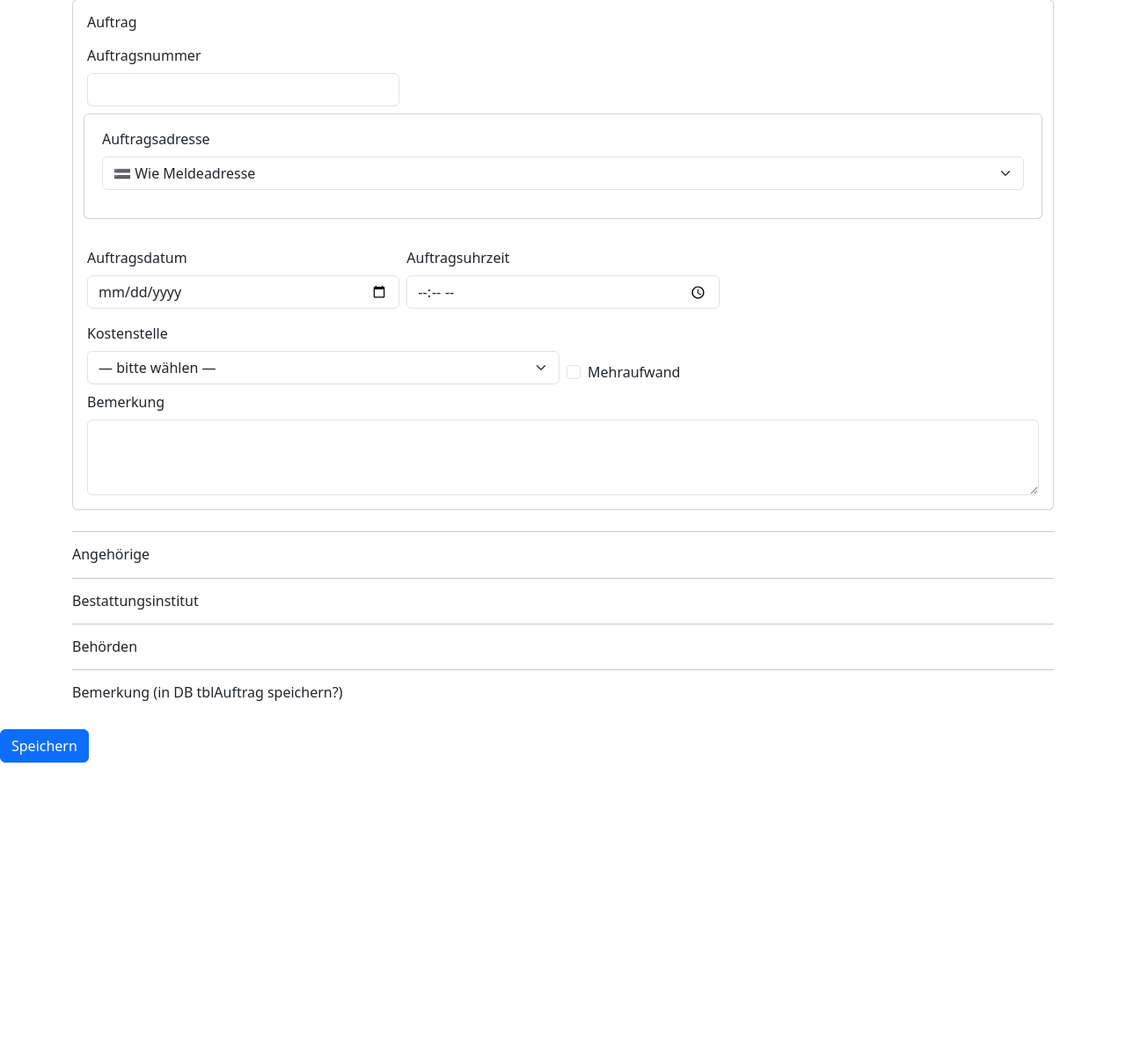
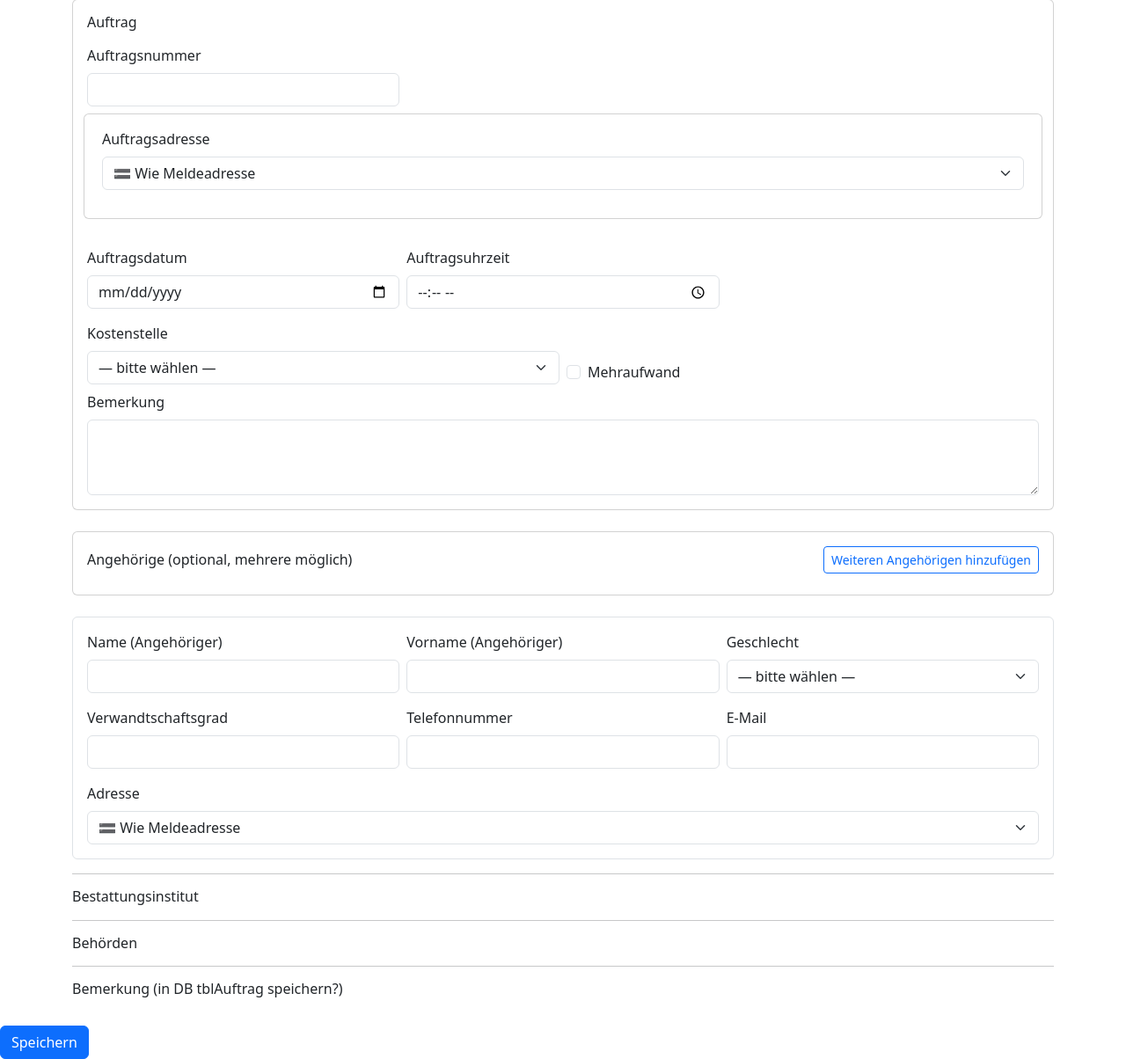
Before and after one commit to ngin10011/lsb_app, a Flask app: page /tb/new in a window 1280 px wide. Shown: the part 999-2203 px from the top of the page at 88% size. Before the commit the page ends 1866 px from the top, so only its background shows below. Run offline with Flask 3, Linux system fonts and the light colour scheme; data that the repository does not hold is empty.

Commit message:
angehörige tbl angelegt, tb formular erweiter um mehrere angehörige

```diff
--- a/app.py
+++ b/app.py
@@ -1,5 +1,5 @@
 # app.py
-from flask import Flask, render_template, redirect, url_for
+from flask import Flask, render_template, redirect, url_for, request
 import os
 from dotenv import load_dotenv
 from flask_sqlalchemy import SQLAlchemy
@@ -10,7 +10,7 @@ from sqlalchemy import event
 from sqlalchemy.engine import Engine
 from sqlalchemy.exc import IntegrityError
 from models import (db, Patient, GeschlechtEnum, Adresse,
-                    Auftrag, KostenstelleEnum)
+                    Auftrag, KostenstelleEnum, Angehoeriger)
 from faker import Faker
 from datetime import date
 import random
@@ -49,31 +49,34 @@ def home():
 def tb_new():
     form = TBPatientForm()
 
-    # Choices für vorhandene Adressen befüllen (+ „Neu…“ Option)
+    # Adress-Choices (bestehende)
     adressen = Adresse.query.order_by(Adresse.ort, Adresse.plz, Adresse.strasse, Adresse.hausnummer).all()
+    form.meldeadresse_id.choices = [(-1, "➕ Neue Adresse anlegen…")] + [(a.id, str(a)) for a in adressen]
+    form.auftragsadresse_id.choices = [(-2, "🟰 Wie Meldeadresse"), (-1, "➕ Neue Adresse anlegen…")] + [(a.id, str(a)) for a in adressen]
 
-    # Choices für Meldeadresse
-    form.meldeadresse_id.choices = [(-1, "➕ Neue Adresse anlegen…")] + [(a.id, str(a)) for a in adressen]
+    if request.method == "POST" and "add_relative" in request.form:
+        form.angehoerige.append_entry()
+        # Choices für das neu angehängte Subform setzen:
+        new = form.angehoerige[-1].form
+        new.geschlecht.choices = [("", "— bitte wählen —")] + [(g.value, g.value) for g in GeschlechtEnum]
+        new.adresse_choice.choices = [
+            (-2, "🟰 Wie Meldeadresse"),
+            (-4, "🟰 Wie Auftragsadresse"),
+            (-1, "➕ Neue Adresse anlegen…"),
+            (-3, "Unbekannt"),
+        ]
+        return render_template("tb_new.html", form=form)
 
-    # 2) Choices für Auftragsadresse (mit „Wie Meldeadresse“)
-    form.auftragsadresse_id.choices = [
-        (-2, "🟰 Wie Meldeadresse"),
-        (-1, "➕ Neue Adresse anlegen…"),
-    ] + [(a.id, str(a)) for a in adressen]
 
     if form.validate_on_submit():
-        # Meldeadresse bestimmen
+        # --- Meldeadresse bestimmen (wie bisher) ---
         if form.meldeadresse_id.data != -1:
             adr_melde = Adresse.query.get(form.meldeadresse_id.data)
             if not adr_melde:
-                # Fallback: sollte eigentlich nicht passieren
                 return render_template("tb_new.html", form=form, error="Meldeadresse nicht gefunden.")
         else:
-            # …oder neue Adresse anlegen (validiere minimal)
             required = ["new_strasse", "new_hausnummer", "new_plz", "new_ort"]
-            missing = [f for f in required if not getattr(form, f).data]
-            if missing:
-                # einfache Fehlermeldung – alternativ Feldfehler setzen
+            if any(not getattr(form, f).data for f in required):
                 return render_template("tb_new.html", form=form, error="Bitte alle Felder der Meldeadresse ausfüllen.")
             adr_melde = Adresse.query.filter_by(
                 strasse=form.new_strasse.data,
@@ -86,17 +89,15 @@ def tb_new():
                 plz=form.new_plz.data,
                 ort=form.new_ort.data,
             )
-            db.session.add(adr_melde)
-            db.session.flush()
+            db.session.add(adr_melde); db.session.flush()
 
         # --- Auftragsadresse bestimmen ---
         sel = form.auftragsadresse_id.data
-        if sel == -2:  # wie Meldeadresse
+        if sel == -2:
             adr_auftrag = adr_melde
-        elif sel == -1:  # neu
+        elif sel == -1:
             required2 = ["auftrag_strasse", "auftrag_hausnummer", "auftrag_plz", "auftrag_ort"]
-            missing2 = [f for f in required2 if not getattr(form, f).data]
-            if missing2:
+            if any(not getattr(form, f).data for f in required2):
                 return render_template("tb_new.html", form=form, error="Bitte alle Felder der Auftragsadresse ausfüllen.")
             adr_auftrag = Adresse.query.filter_by(
                 strasse=form.auftrag_strasse.data,
@@ -109,42 +110,87 @@ def tb_new():
                 plz=form.auftrag_plz.data,
                 ort=form.auftrag_ort.data,
             )
-            db.session.add(adr_auftrag)
-            db.session.flush()
+            db.session.add(adr_auftrag); db.session.flush()
         else:
             adr_auftrag = Adresse.query.get(sel)
             if not adr_auftrag:
                 return render_template("tb_new.html", form=form, error="Auftragsadresse nicht gefunden.")
 
-
-        # Patient anlegen
+        # --- Patient anlegen ---
         p = Patient()
-        form.populate_obj(p)
+        p.name         = form.name.data
+        p.geburtsname  = form.geburtsname.data
+        p.vorname      = form.vorname.data
+        p.geburtsdatum = form.geburtsdatum.data
+        p.geschlecht   = form.geschlecht.data
         p.meldeadresse = adr_melde
 
-        # --- NEU: Auftrag für diesen Patient ---
+        # --- Auftrag anlegen ---
         a = Auftrag(
             auftragsnummer=form.auftragsnummer.data,
             auftragsdatum=form.auftragsdatum.data,
             auftragsuhrzeit=form.auftragsuhrzeit.data,
-            kostenstelle=form.kostenstelle.data,   # bereits Enum dank coerce
+            kostenstelle=form.kostenstelle.data,
             mehraufwand=bool(form.mehraufwand.data),
             bemerkung=form.bemerkung.data,
             auftragsadresse=adr_auftrag,
-            patient=p,  # 1:1 Verknüpfung
+            patient=p,
         )
+        db.session.add(p)  # a hängt via relationship dran
+
+        # --- Mehrere Angehörige anlegen ---
+        for sub in form.angehoerige.entries:
+            f = sub.form
+            if not (f.name.data and f.vorname.data):
+                continue  # leere Zeilen ignorieren
+
+            # Adresse je Angehöriger
+            choice = f.adresse_choice.data
+            if choice == -2:       # wie Melde
+                ang_addr = adr_melde
+            elif choice == -4:     # wie Auftrag
+                ang_addr = adr_auftrag
+            elif choice == -1:     # neu
+                req = [f.strasse.data, f.hausnummer.data, f.plz.data, f.ort.data]
+                if any(not v for v in req):
+                    return render_template("tb_new.html", form=form, error="Bitte alle Felder der Angehörigenadresse ausfüllen.")
+                ang_addr = Adresse.query.filter_by(
+                    strasse=f.strasse.data,
+                    hausnummer=f.hausnummer.data,
+                    plz=f.plz.data,
+                    ort=f.ort.data,
+                ).first() or Adresse(
+                    strasse=f.strasse.data,
+                    hausnummer=f.hausnummer.data,
+                    plz=f.plz.data,
+                    ort=f.ort.data,
+                )
+                db.session.add(ang_addr); db.session.flush()
+            else:                  # -3 = unbekannt
+                ang_addr = None
+
+            ang = Angehoeriger(
+                name=f.name.data,
+                vorname=f.vorname.data,
+                geschlecht=f.geschlecht.data or GeschlechtEnum.UNBEKANNT,
+                verwandtschaftsgrad=f.verwandtschaftsgrad.data,
+                telefonnummer=f.telefonnummer.data,
+                email=f.email.data,
+                adresse=ang_addr,
+                patient=p,
+            )
+            db.session.add(ang)
 
         try:
-            db.session.add(p)  # a hängt via relationship dran (cascade)
             db.session.commit()
         except IntegrityError:
             db.session.rollback()
-            # z.B. doppelte Auftragsnummer
             form.auftragsnummer.errors.append("Auftragsnummer bereits vergeben.")
             return render_template("tb_new.html", form=form)
 
         return redirect(url_for("patient_overview"))
 
+    # GET oder Validierungsfehler
     return render_template("tb_new.html", form=form)
 
 # Patients #
--- a/forms.py
+++ b/forms.py
@@ -1,20 +1,23 @@
 # forms.py
 from flask_wtf import FlaskForm
 from wtforms import (StringField, DateField, SelectField, SubmitField, TimeField,
-                     IntegerField, BooleanField, TextAreaField)
-from wtforms.validators import DataRequired, Length, Optional, NumberRange
+                     IntegerField, BooleanField, TextAreaField, FieldList, FormField)
+try:
+    from wtforms import EmailField
+except ImportError:
+    from wtforms.fields import EmailField
+from wtforms.validators import DataRequired, Length, Optional, NumberRange, Email
 from models import GeschlechtEnum, KostenstelleEnum
 
 def strip_or_none(v):
     return v.strip() if isinstance(v, str) and v.strip() != "" else None
 
 def coerce_geschlecht(v):
-    # akzeptiere None/""/ "None" als leer
     if v in (None, "", "None"):
         return None
     if isinstance(v, GeschlechtEnum):
         return v
-    return GeschlechtEnum(v)  # mappt Strings wie "männlich" -> Enum
+    return GeschlechtEnum(v)
 
 def coerce_kostenstelle(v):
     if v in (None, "", "None"):
@@ -22,6 +25,21 @@ def coerce_kostenstelle(v):
     if isinstance(v, KostenstelleEnum):
         return v
     return KostenstelleEnum(v)
+
+class AngehoerigerMiniForm(FlaskForm):
+    name   = StringField("Name (Angehöriger)", validators=[Optional(), Length(max=120)], filters=[strip_or_none])
+    vorname= StringField("Vorname (Angehöriger)", validators=[Optional(), Length(max=120)], filters=[strip_or_none])
+    geschlecht = SelectField("Geschlecht", choices=[], validators=[Optional()], coerce=coerce_geschlecht)
+    verwandtschaftsgrad = StringField("Verwandtschaftsgrad", validators=[Optional(), Length(max=80)], filters=[strip_or_none])
+    telefonnummer = StringField("Telefonnummer", validators=[Optional(), Length(max=50)], filters=[strip_or_none])
+    email = EmailField("E-Mail", validators=[Optional(), Email(), Length(max=120)], filters=[strip_or_none])
+
+    adresse_choice = SelectField("Adresse", coerce=int, validators=[Optional()])
+    # neue Adresse (nur falls adresse_choice == -1)
+    strasse    = StringField("Straße",     validators=[Optional(), Length(max=120)], filters=[strip_or_none])
+    hausnummer = StringField("Nr.",        validators=[Optional(), Length(max=20)],  filters=[strip_or_none])
+    plz        = StringField("PLZ",        validators=[Optional(), Length(max=10)],  filters=[strip_or_none])
+    ort        = StringField("Ort",        validators=[Optional(), Length(max=120)], filters=[strip_or_none])
 
 class PatientForm(FlaskForm):
     name = StringField("Name", validators=[DataRequired(), Length(max=120)], filters=[strip_or_none])
@@ -33,20 +51,17 @@ class PatientForm(FlaskForm):
 
     def __init__(self, *args, **kwargs):
         super().__init__(*args, **kwargs)
-        self.geschlecht.choices = [("", "— bitte wählen —")] + [
-            (g.value, g.value) for g in GeschlechtEnum
-        ]
+        self.geschlecht.choices = [("", "— bitte wählen —")] + [(g.value, g.value) for g in GeschlechtEnum]
 
 class TBPatientForm(PatientForm):
+    # Meldeadresse (Select-or-Create)
     meldeadresse_id = SelectField("Meldeadresse", coerce=int, validators=[Optional()])
-
-    # Felder für neue Adresse (werden nur benötigt, wenn „Neu…“ gewählt)
     new_strasse    = StringField("Straße",     validators=[Optional(), Length(max=120)], filters=[strip_or_none])
     new_hausnummer = StringField("Nr.",        validators=[Optional(), Length(max=20)],  filters=[strip_or_none])
     new_plz        = StringField("PLZ",        validators=[Optional(), Length(max=10)],  filters=[strip_or_none])
     new_ort        = StringField("Ort",        validators=[Optional(), Length(max=120)], filters=[strip_or_none])
 
-    # --- Auftrag ---
+    # Auftrag
     auftragsnummer  = IntegerField("Auftragsnummer", validators=[DataRequired(), NumberRange(min=1)])
     auftragsdatum   = DateField("Auftragsdatum",     validators=[DataRequired()], format="%Y-%m-%d")
     auftragsuhrzeit = TimeField("Auftragsuhrzeit",   validators=[DataRequired()], format="%H:%M")
@@ -54,18 +69,30 @@ class TBPatientForm(PatientForm):
     mehraufwand     = BooleanField("Mehraufwand", default=False)
     bemerkung       = TextAreaField("Bemerkung", validators=[Optional(), Length(max=2000)])
 
+    # Auftragsadresse (Select-or-Create)
     auftragsadresse_id = SelectField("Auftragsadresse", coerce=int, validators=[Optional()])
-
-    # Felder für "Neue Auftragsadresse"
     auftrag_strasse    = StringField("Straße",     validators=[Optional(), Length(max=120)], filters=[strip_or_none])
     auftrag_hausnummer = StringField("Nr.",        validators=[Optional(), Length(max=20)],  filters=[strip_or_none])
     auftrag_plz        = StringField("PLZ",        validators=[Optional(), Length(max=10)],  filters=[strip_or_none])
     auftrag_ort        = StringField("Ort",        validators=[Optional(), Length(max=120)], filters=[strip_or_none])
 
+    # 🔹 Mehrere Angehörige
+    angehoerige = FieldList(FormField(AngehoerigerMiniForm), min_entries=1, max_entries=10)
+
+    # Buttons
+    add_relative = SubmitField("Weiteren Angehörigen hinzufügen")
+    submit = SubmitField("Speichern")
+
     def __init__(self, *args, **kwargs):
         super().__init__(*args, **kwargs)
-        # vorhandene Geschlecht-Choices bleiben
-        self.kostenstelle.choices = \
-            [("", "— bitte wählen —")] + [
-                (k.value, k.value) for k in KostenstelleEnum
+        self.kostenstelle.choices = [("", "— bitte wählen —")] + [(k.value, k.value) for k in KostenstelleEnum]
+        # Unterform-Choices pro Eintrag setzen
+        for sub in self.angehoerige:
+            sub.form.geschlecht.choices = [("", "— bitte wählen —")] + [(g.value, g.value) for g in GeschlechtEnum]
+            # -2: wie Melde, -4: wie Auftrag, -1: Neu, -3: Unbekannt
+            sub.form.adresse_choice.choices = [
+                (-2, "🟰 Wie Meldeadresse"),
+                (-4, "🟰 Wie Auftragsadresse"),
+                (-1, "➕ Neue Adresse anlegen…"),
+                (-3, "Unbekannt"),
             ]
--- a/requirements.txt
+++ b/requirements.txt
@@ -4,3 +4,4 @@ Flask-WTF>=1.2,<2.0
 Flask-SQLAlchemy>=3.1,<4.0
 python-dotenv>=1.0,<2.0
 Faker>=25.0.0
+email-validator
--- a/templates/patient_overview.html
+++ b/templates/patient_overview.html
@@ -22,6 +22,7 @@
       <th>Kostenstelle</th>
       <th>Mehraufwand</th>
       <th>Bemerkung</th>
+      <th>Angehöriger</th>
       <th></th>
     </tr>
   </thead>
@@ -41,6 +42,7 @@
         <td>{{ p.auftrag.kostenstelle }}</td>
         <td>{{ p.auftrag.mehraufwand }}</td>
         <td>{{ p.auftrag.bemerkung }}</td>
+        <td>{{ p.angehoerige }}</td>
         <td><a class="btn btn-sm btn-primary" href="#">Details</a></td>
       </tr>
     {% else %}
--- a/templates/tb_new.html
+++ b/templates/tb_new.html
@@ -167,11 +167,79 @@
     </div>
   </div>
 
+  <div class="card mb-4">
+    <div class="card-body">
+      <div class="d-flex justify-content-between align-items-center mb-2">
+        <h2 class="h6 mb-0">Angehörige (optional, mehrere möglich)</h2>
+        {{ form.add_relative(class="btn btn-sm btn-outline-primary") }}
+      </div>
+    </div>
+  </div>
 
-  <hr>
-  <div>
-    <h6>Angehörige</h6>
-  </div>
+
+  {% for sub in form.angehoerige %}
+    <div class="border rounded p-3 mb-3">
+      <div class="row g-2">
+        <div class="col-md-4">
+          {{ sub.form.name.label(class="form-label") }}
+          {{ sub.form.name(class="form-control") }}
+        </div>
+        <div class="col-md-4">
+          {{ sub.form.vorname.label(class="form-label") }}
+          {{ sub.form.vorname(class="form-control") }}
+        </div>
+        <div class="col-md-4">
+          {{ sub.form.geschlecht.label(class="form-label") }}
+          {{ sub.form.geschlecht(class="form-select") }}
+        </div>
+      </div>
+
+      <div class="row g-2 mt-2">
+        <div class="col-md-4">
+          {{ sub.form.verwandtschaftsgrad.label(class="form-label") }}
+          {{ sub.form.verwandtschaftsgrad(class="form-control") }}
+        </div>
+        <div class="col-md-4">
+          {{ sub.form.telefonnummer.label(class="form-label") }}
+          {{ sub.form.telefonnummer(class="form-control") }}
+        </div>
+        <div class="col-md-4">
+          {{ sub.form.email.label(class="form-label") }}
+          {{ sub.form.email(class="form-control") }}
+        </div>
+      </div>
+
+      <div class="mt-3">
+        {{ sub.form.adresse_choice.label(class="form-label") }}
+        {{ sub.form.adresse_choice(class="form-select", id="sel-ang-addr-{{ loop.index0 }}") }}
+      </div>
+
+      <div id="box-ang-addr-{{ loop.index0 }}" class="border rounded p-3" style="display:none;">
+        <div class="row g-2">
+          <div class="col-md-9">
+            {{ sub.form.strasse.label(class="form-label") }}
+            {{ sub.form.strasse(class="form-control") }}
+          </div>
+          <div class="col-md-3">
+            {{ sub.form.hausnummer.label(class="form-label") }}
+            {{ sub.form.hausnummer(class="form-control") }}
+          </div>
+        </div>
+        <div class="row g-2 mt-2">
+          <div class="col-md-4">
+            {{ sub.form.plz.label(class="form-label") }}
+            {{ sub.form.plz(class="form-control") }}
+          </div>
+          <div class="col-md-8">
+            {{ sub.form.ort.label(class="form-label") }}
+            {{ sub.form.ort(class="form-control") }}
+          </div>
+        </div>
+        <div class="form-text mt-2">Bitte alle Felder ausfüllen, wenn du eine neue Adresse anlegst.</div>
+      </div>
+    </div>
+  {% endfor %}
+
 
   <hr>
   <div>
@@ -217,6 +285,20 @@ document.addEventListener('DOMContentLoaded', function () {
   toggleAuf();
 });
 
+document.addEventListener('DOMContentLoaded', function () {
+  // Toggle für alle Angehörigen-Adress-Blöcke
+  document.querySelectorAll('[id^="sel-ang-addr-"]').forEach(function(sel) {
+    const idx = sel.id.replace('sel-ang-addr-','');
+    const box = document.getElementById('box-ang-addr-' + idx);
+    function toggle() {
+      const v = parseInt(sel.value, 10);
+      box.style.display = (v === -1) ? 'block' : 'none'; // -1 = Neu
+    }
+    sel.addEventListener('change', toggle);
+    toggle();
+  });
+});
+
 </script>
 
 {% endblock %}
```
Also changed, not shown: models.py (+29 -0 lines).
